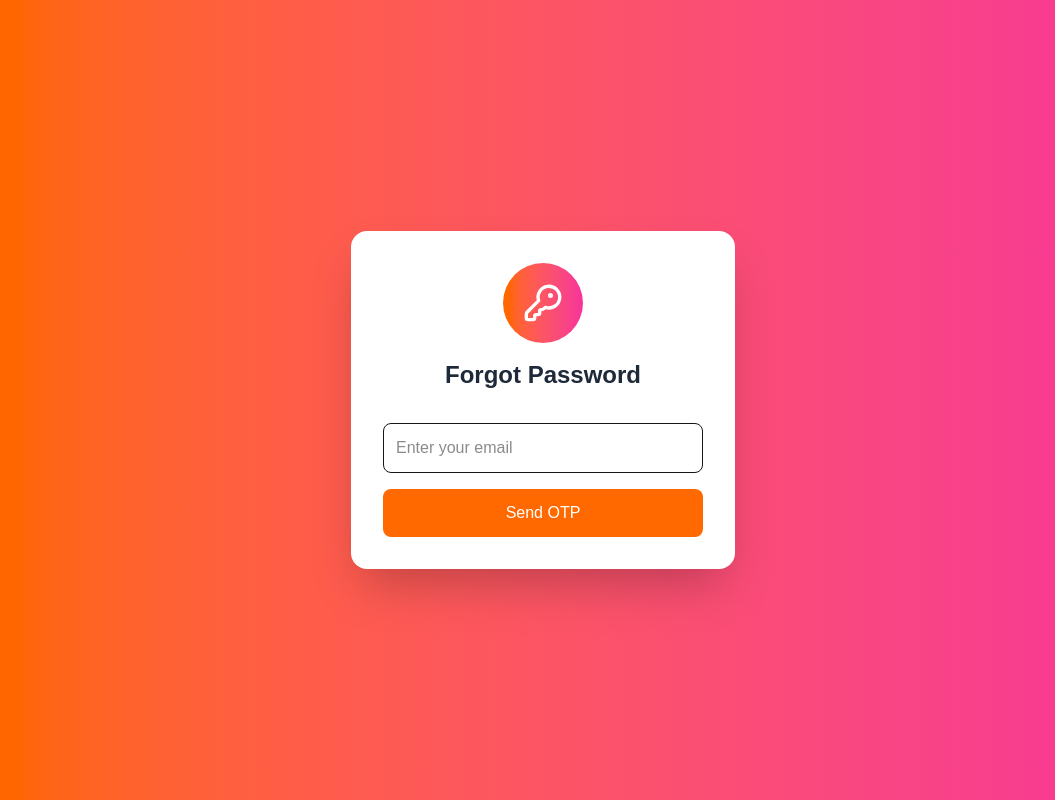
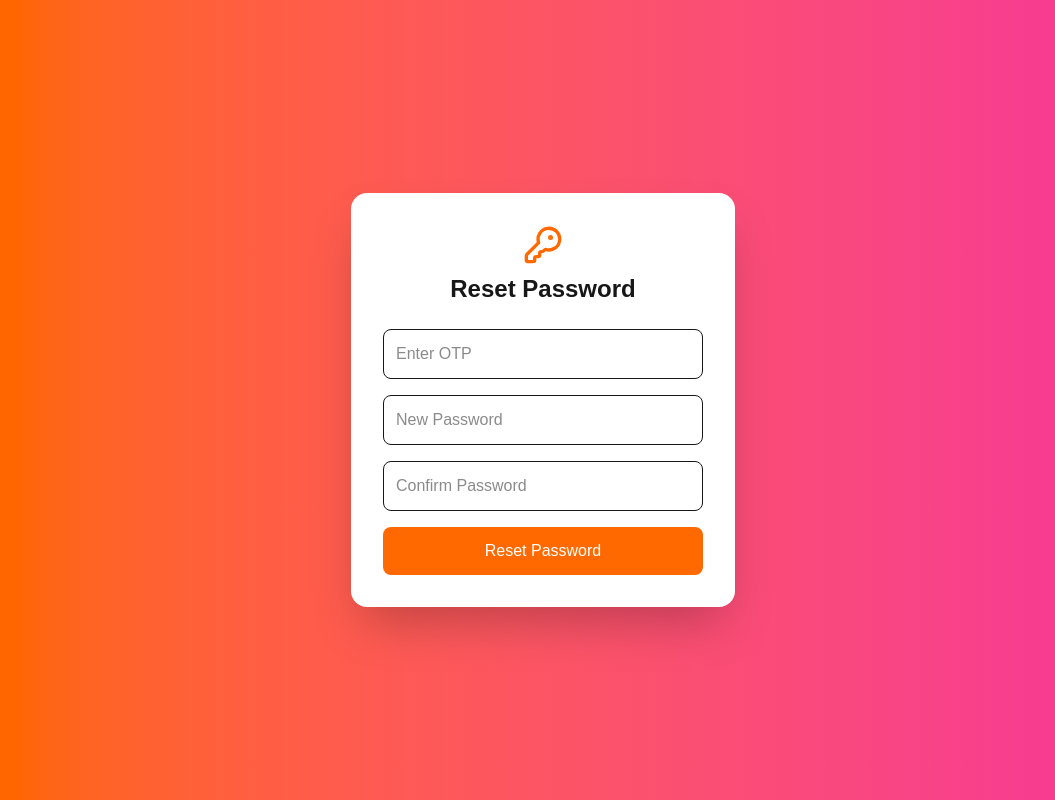
Before and after one commit to MadshaServices/madsha, a Next.js app: page /reset-password in a window 1280 px wide. Shown: the whole page, without its empty margins (97-1152 px from the left). Built offline with nearby package versions, Linux system fonts and the light colour scheme.

Commit message:
Fix reset-password page - remove useSearchParams

```diff
--- a/app/reset-password/page.tsx
+++ b/app/reset-password/page.tsx
@@ -2,7 +2,7 @@
 
 import { useState, useEffect } from "react";
 import { useRouter } from "next/navigation";
-import { Lock, KeyRound } from "lucide-react";
+import { KeyRound } from "lucide-react";
 
 export default function ResetPasswordPage() {
   const router = useRouter();
@@ -13,211 +13,92 @@ export default function ResetPasswordPage() {
   const [loading, setLoading] = useState(false);
   const [error, setError] = useState("");
   const [success, setSuccess] = useState(false);
-  const [step, setStep] = useState<"email" | "otp" | "password">("email");
 
-  // Get email from URL on client side only
+  // Email URL se lo - lekin client side pe
   useEffect(() => {
     const params = new URLSearchParams(window.location.search);
     const emailParam = params.get("email");
-    if (emailParam) {
-      setEmail(emailParam);
-      setStep("otp");
-    }
+    if (emailParam) setEmail(emailParam);
   }, []);
 
-  const handleSendOTP = async () => {
-    if (!email) {
-      setError("Please enter your email");
+  const handleReset = async () => {
+    if (newPassword !== confirmPassword) {
+      setError("Passwords do not match");
       return;
     }
 
     setLoading(true);
-    setError("");
-
     try {
-      const response = await fetch(`${process.env.NEXT_PUBLIC_API_URL || 'http://localhost:5000'}/api/forgot-password`, {
+      const res = await fetch(`${process.env.NEXT_PUBLIC_API_URL}/api/reset-password`, {
         method: "POST",
         headers: { "Content-Type": "application/json" },
-        body: JSON.stringify({ email })
+        body: JSON.stringify({ email, otp, newPassword })
       });
-
-      const data = await response.json();
-
+      const data = await res.json();
       if (data.success) {
-        setStep("otp");
-        setError("");
+        setSuccess(true);
+        setTimeout(() => router.push("/login/user"), 2000);
       } else {
-        setError(data.error || "Failed to send OTP");
+        setError(data.error);
       }
-    } catch (error) {
-      setError("Connection error");
+    } catch (err) {
+      setError("Something went wrong");
     } finally {
       setLoading(false);
     }
   };
 
-  const handleVerifyOTP = async () => {
-    if (!otp || otp.length !== 6) {
-      setError("Please enter valid OTP");
-      return;
+  if (success) {
+    return (
+      <div className="min-h-screen flex items-center justify-center bg-gradient-to-r from-orange-500 to-pink-500">
+        <div className="bg-white p-8 rounded-2xl shadow-2xl w-96 text-center">
+          <p className="text-green-600">Password reset successful! Redirecting...</p>
+        </div>
+      </div>
+    );
   }
-
-    setLoading(true);
-    setError("");
-
-    try {
-      const response = await fetch(`${process.env.NEXT_PUBLIC_API_URL || 'http://localhost:5000'}/api/verify-otp`, {
-        method: "POST",
-        headers: { "Content-Type": "application/json" },
-        body: JSON.stringify({ email, otp })
-      });
-
-      const data = await response.json();
-
-      if (data.success) {
-        setStep("password");
-        setError("");
-      } else {
-        setError(data.error || "Invalid OTP");
-      }
-    } catch (error) {
-      setError("Connection error");
-    } finally {
-      setLoading(false);
-    }
-  };
-
-  const handleResetPassword = async () => {
-    if (newPassword !== confirmPassword) {
-      setError("Passwords do not match");
-      return;
-    }
-
-    if (newPassword.length < 6) {
-      setError("Password must be at least 6 characters");
-      return;
-    }
-
-    setLoading(true);
-    setError("");
-
-    try {
-      const response = await fetch(`${process.env.NEXT_PUBLIC_API_URL || 'http://localhost:5000'}/api/reset-password`, {
-        method: "POST",
-        headers: { "Content-Type": "application/json" },
-        body: JSON.stringify({ email, otp, newPassword })
-      });
-
-      const data = await response.json();
-
-      if (data.success) {
-        setSuccess(true);
-        setTimeout(() => {
-          router.push("/login/user");
-        }, 2000);
-      } else {
-        setError(data.error || "Failed to reset password");
-      }
-    } catch (error) {
-      setError("Connection error");
-    } finally {
-      setLoading(false);
-    }
-  };
 
   return (
     <div className="min-h-screen flex items-center justify-center bg-gradient-to-r from-orange-500 to-pink-500">
       <div className="bg-white p-8 rounded-2xl shadow-2xl w-96">
-        <div className="text-center mb-8">
-          <div className="w-20 h-20 bg-gradient-to-r from-orange-500 to-pink-500 rounded-full flex items-center justify-center mx-auto mb-4">
-            <KeyRound size={40} className="text-white" />
-          </div>
-          <h2 className="text-2xl font-bold text-gray-800">
-            {step === "email" && "Forgot Password"}
-            {step === "otp" && "Verify OTP"}
-            {step === "password" && "Reset Password"}
-          </h2>
+        <div className="text-center mb-6">
+          <KeyRound className="mx-auto text-orange-500 mb-2" size={40} />
+          <h2 className="text-2xl font-bold">Reset Password</h2>
+          {email && <p className="text-sm text-gray-500 mt-1">for {email}</p>}
         </div>
 
-        {success ? (
-          <div className="text-center p-4 bg-green-50 text-green-600 rounded-lg">
-            Password reset successfully! Redirecting to login...
-          </div>
-        ) : (
-          <>
-            {error && (
-              <div className="mb-4 p-3 bg-red-50 text-red-600 text-sm rounded-lg">
-                {error}
-              </div>
-            )}
+        {error && <div className="bg-red-50 text-red-600 p-3 rounded-lg mb-4 text-sm">{error}</div>}
 
-            {step === "email" && (
-              <div>
+        <div className="space-y-4">
           <input
-                  type="email"
-                  value={email}
-                  onChange={(e) => setEmail(e.target.value)}
-                  placeholder="Enter your email"
-                  className="w-full p-3 border rounded-lg mb-4"
+            type="text"
+            placeholder="Enter OTP"
+            value={otp}
+            onChange={(e) => setOtp(e.target.value)}
+            className="w-full p-3 border rounded-lg"
+          />
+          <input
+            type="password"
+            placeholder="New Password"
+            value={newPassword}
+            onChange={(e) => setNewPassword(e.target.value)}
+            className="w-full p-3 border rounded-lg"
+          />
+          <input
+            type="password"
+            placeholder="Confirm Password"
+            value={confirmPassword}
+            onChange={(e) => setConfirmPassword(e.target.value)}
+            className="w-full p-3 border rounded-lg"
           />
           <button
-                  onClick={handleSendOTP}
+            onClick={handleReset}
             disabled={loading}
             className="w-full bg-orange-500 text-white py-3 rounded-lg hover:bg-orange-600 disabled:opacity-50"
           >
-                  {loading ? "Sending..." : "Send OTP"}
+            {loading ? "Please wait..." : "Reset Password"}
           </button>
         </div>
-            )}
-
-            {step === "otp" && (
-              <div>
-                <p className="text-sm text-gray-600 mb-4">OTP sent to {email}</p>
-                <input
-                  type="text"
-                  value={otp}
-                  onChange={(e) => setOtp(e.target.value)}
-                  placeholder="Enter 6-digit OTP"
-                  maxLength={6}
-                  className="w-full p-3 border rounded-lg mb-4"
-                />
-                <button
-                  onClick={handleVerifyOTP}
-                  disabled={loading}
-                  className="w-full bg-orange-500 text-white py-3 rounded-lg hover:bg-orange-600 disabled:opacity-50"
-                >
-                  {loading ? "Verifying..." : "Verify OTP"}
-                </button>
-              </div>
-            )}
-
-            {step === "password" && (
-              <div>
-                <input
-                  type="password"
-                  value={newPassword}
-                  onChange={(e) => setNewPassword(e.target.value)}
-                  placeholder="New password"
-                  className="w-full p-3 border rounded-lg mb-4"
-                />
-                <input
-                  type="password"
-                  value={confirmPassword}
-                  onChange={(e) => setConfirmPassword(e.target.value)}
-                  placeholder="Confirm password"
-                  className="w-full p-3 border rounded-lg mb-4"
-                />
-                <button
-                  onClick={handleResetPassword}
-                  disabled={loading}
-                  className="w-full bg-orange-500 text-white py-3 rounded-lg hover:bg-orange-600 disabled:opacity-50"
-                >
-                  {loading ? "Resetting..." : "Reset Password"}
-                </button>
-              </div>
-            )}
-          </>
-        )}
       </div>
     </div>
   );
```
Lines whose indentation alone changed are shown as unchanged.
